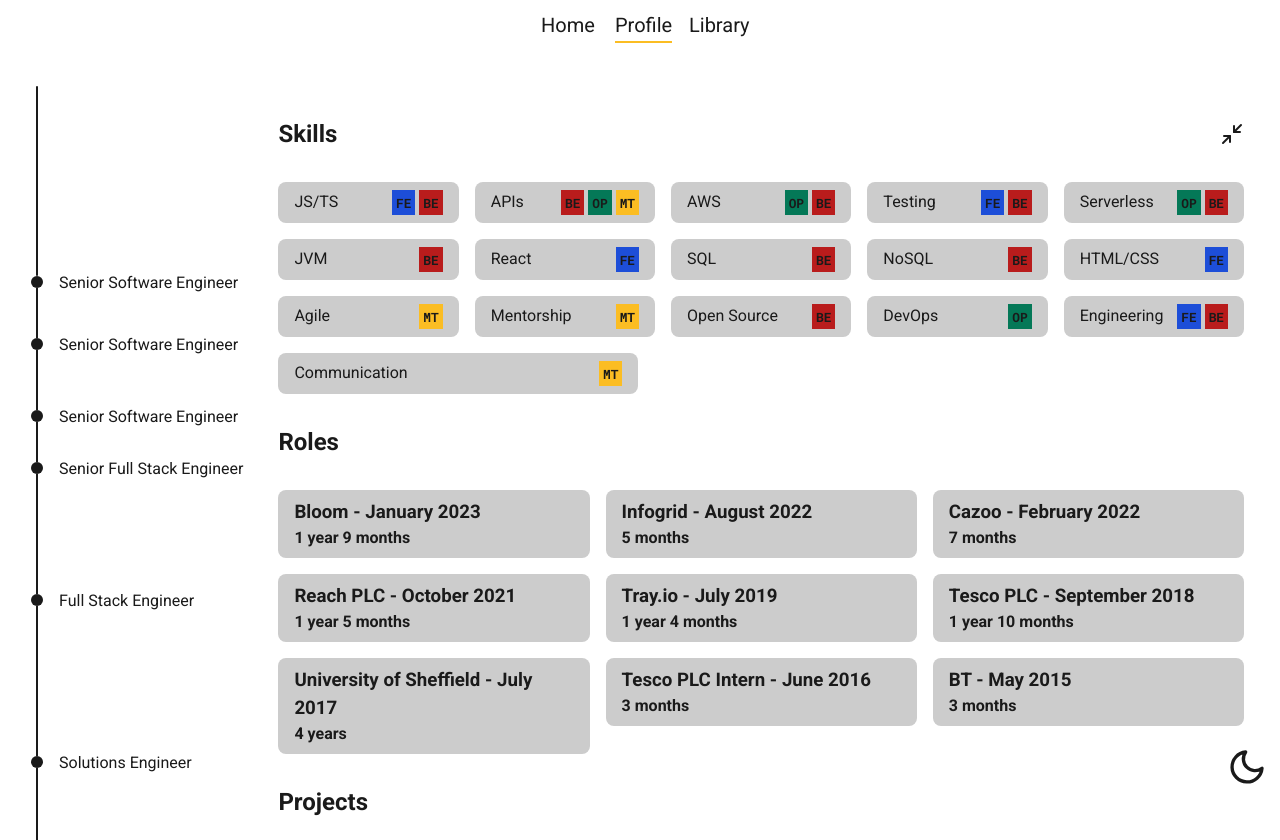
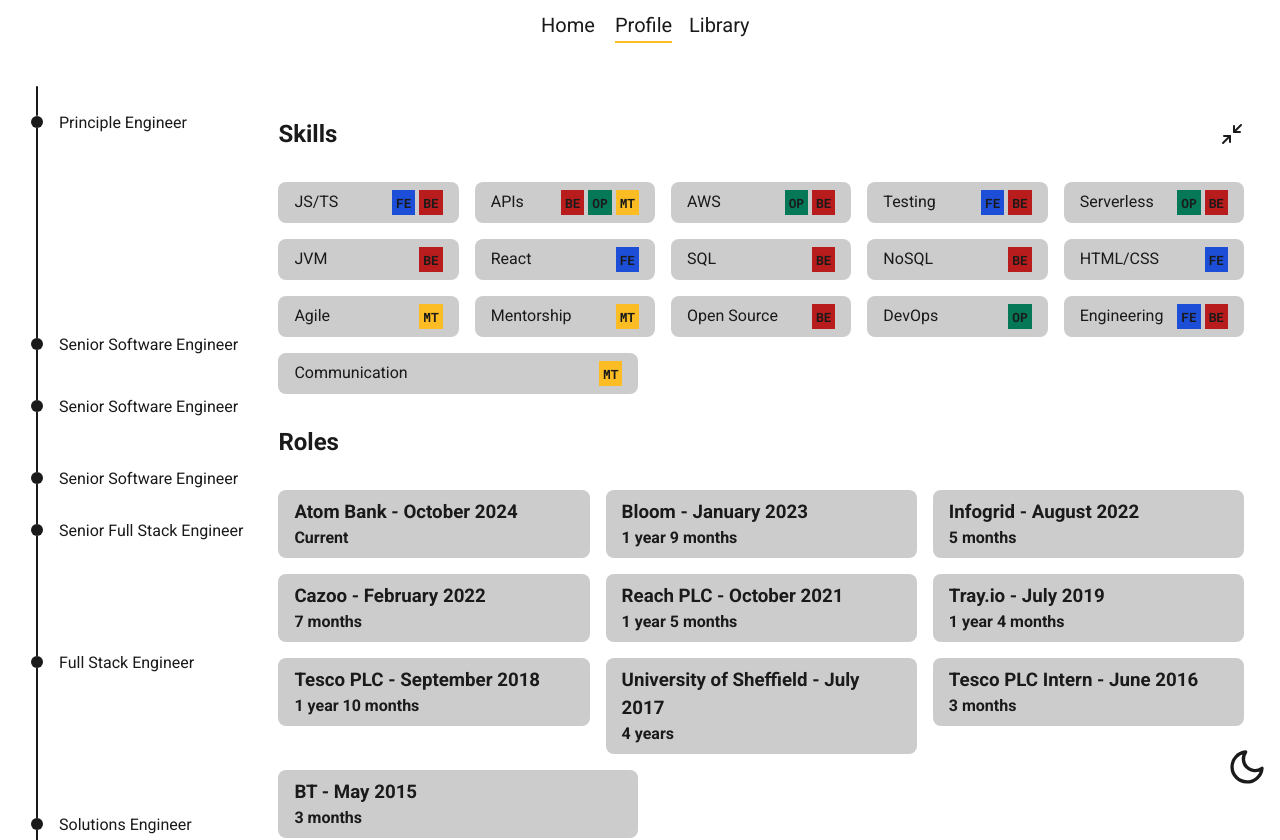
Before and after one commit to alexburley/burlzad, a React (Create React App) app: page /profile in a window 1280 px wide. Shown: the top 840 px of the page. Built offline with nearby package versions, Linux system fonts and the light colour scheme.

Commit message:
fix: Add atom role

```diff
--- a/src/pages/profile/roles.js
+++ b/src/pages/profile/roles.js
@@ -1,4 +1,14 @@
 export default [
+  {
+    date: new Date(2024, 9),
+    label: "Principle Engineer",
+    tooltip: "Atom Bank",
+    tenure: "Current",
+    description: `<p><b>Principle Engineer (Go) </b></p>
+
+<p>Working in the Mortgages value stream</p>
+`,
+  },
   {
     date: new Date(2023, 0),
     label: "Senior Software Engineer",
```
